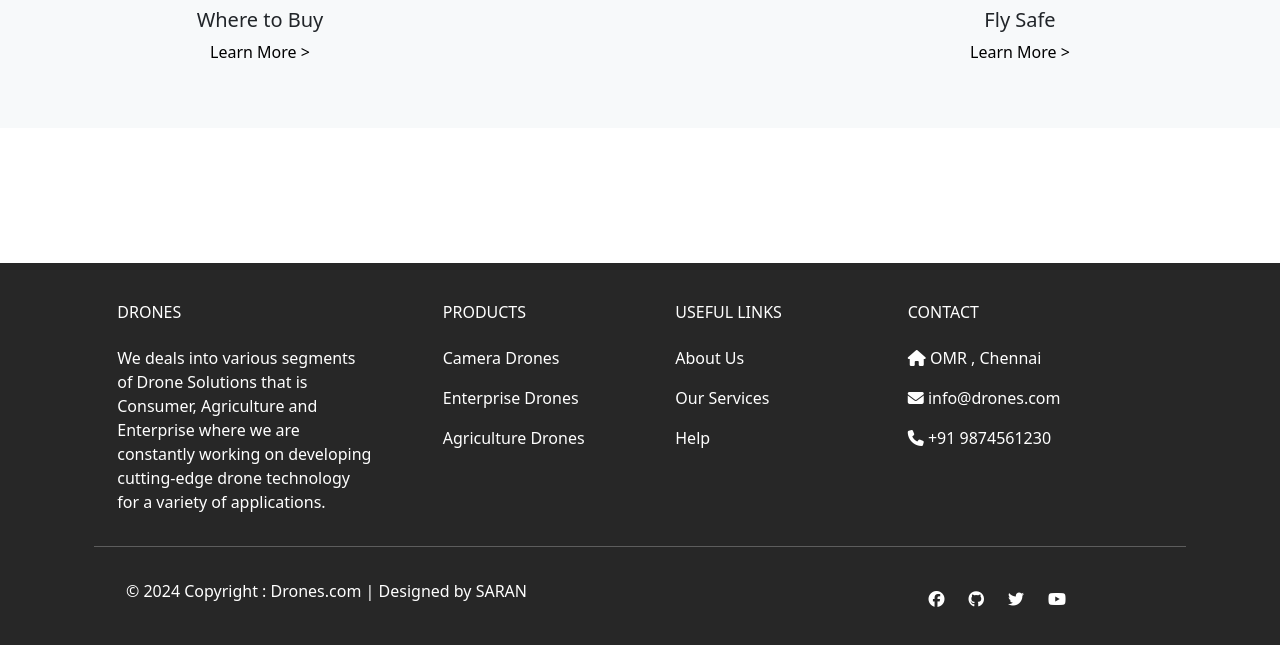
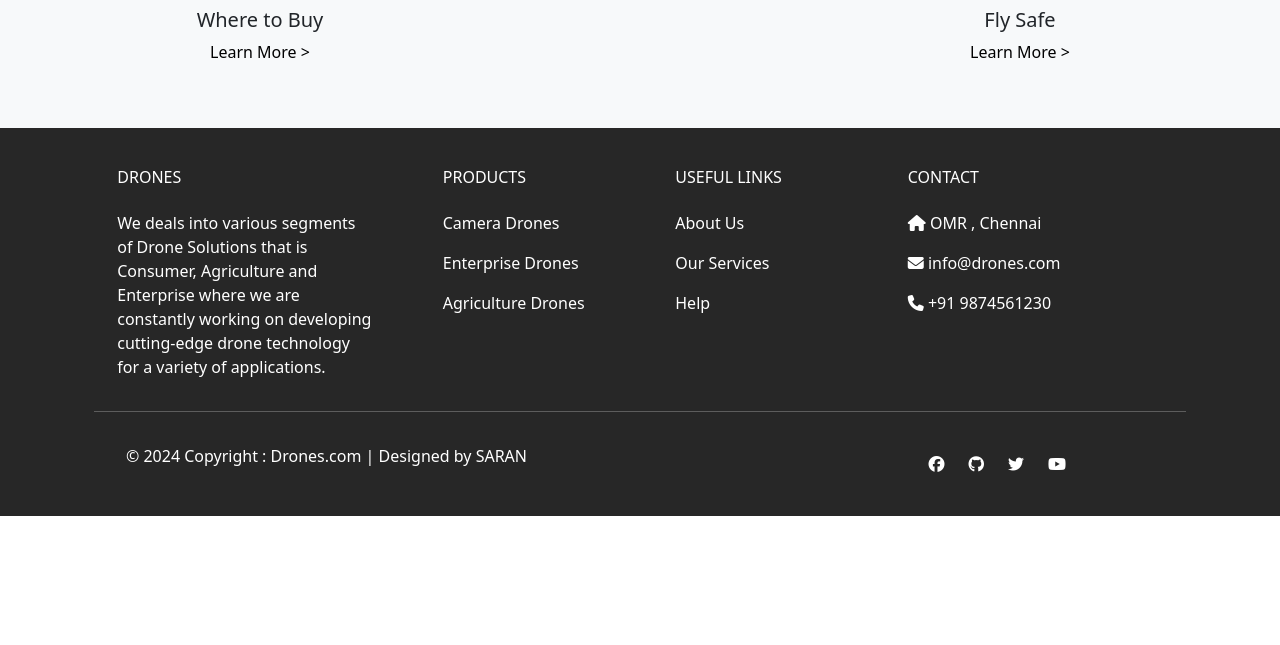
Before and after one commit to Saran428/Drones_Website, a plain HTML site: page index.html in a window 1280 px wide. Shown: the part 3205-3850 px from the top of the page. After the commit the page ends 3721 px from the top, so only its background shows below. Drawn offline with nearby package versions, Linux system fonts and the light colour scheme.

Commit message:
added re align footer

```diff
--- a/index.html
+++ b/index.html
@@ -367,7 +367,7 @@
       <!-- Support End  -->
 
       <!-- Footer Start -->
-      <div class="footer mb-0">
+      <div class="footer mt-0">
         <footer class="text-center text-lg-start text-white" style="background-color: #272727">
           <div class="container p-4 pb-0">
             <section>
```
